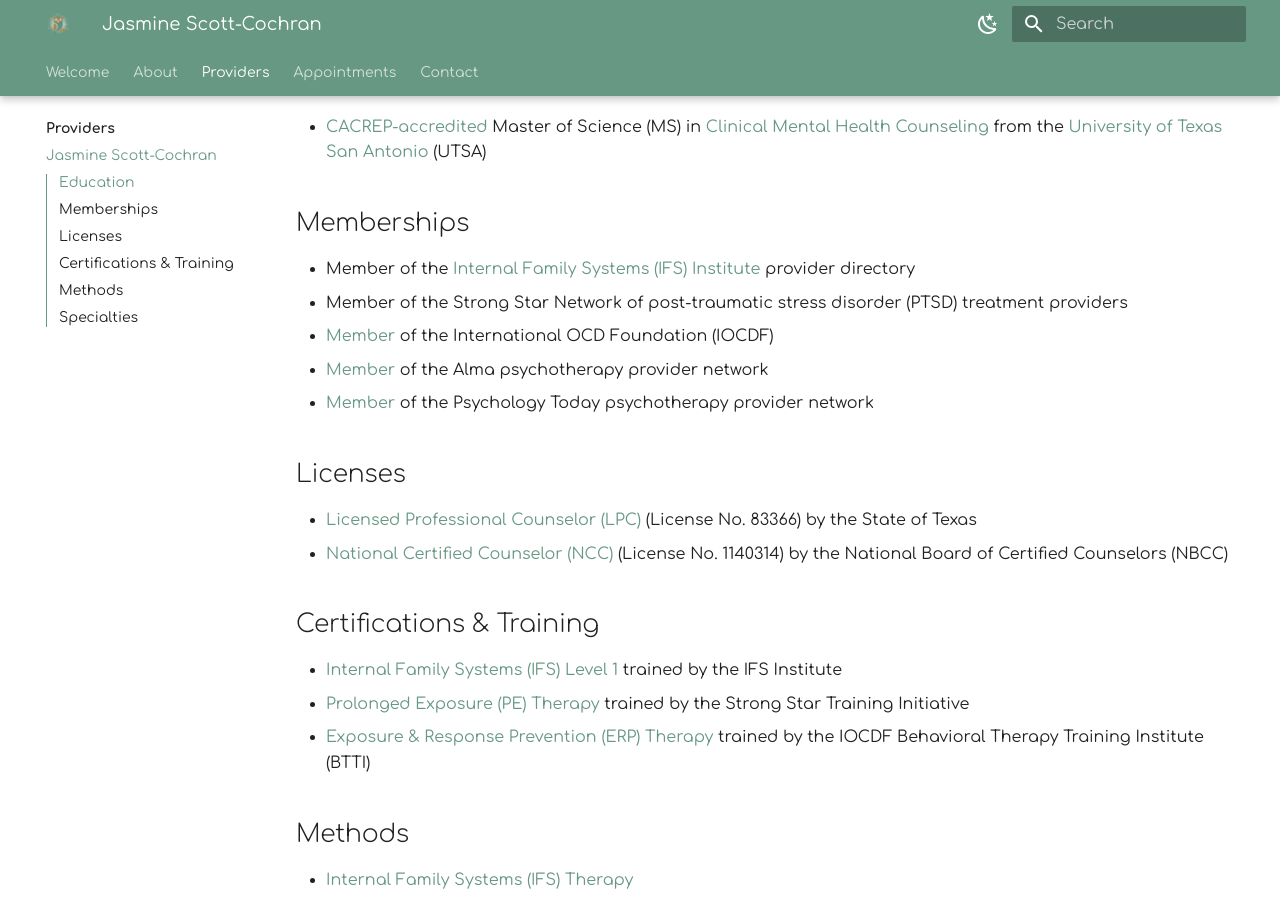
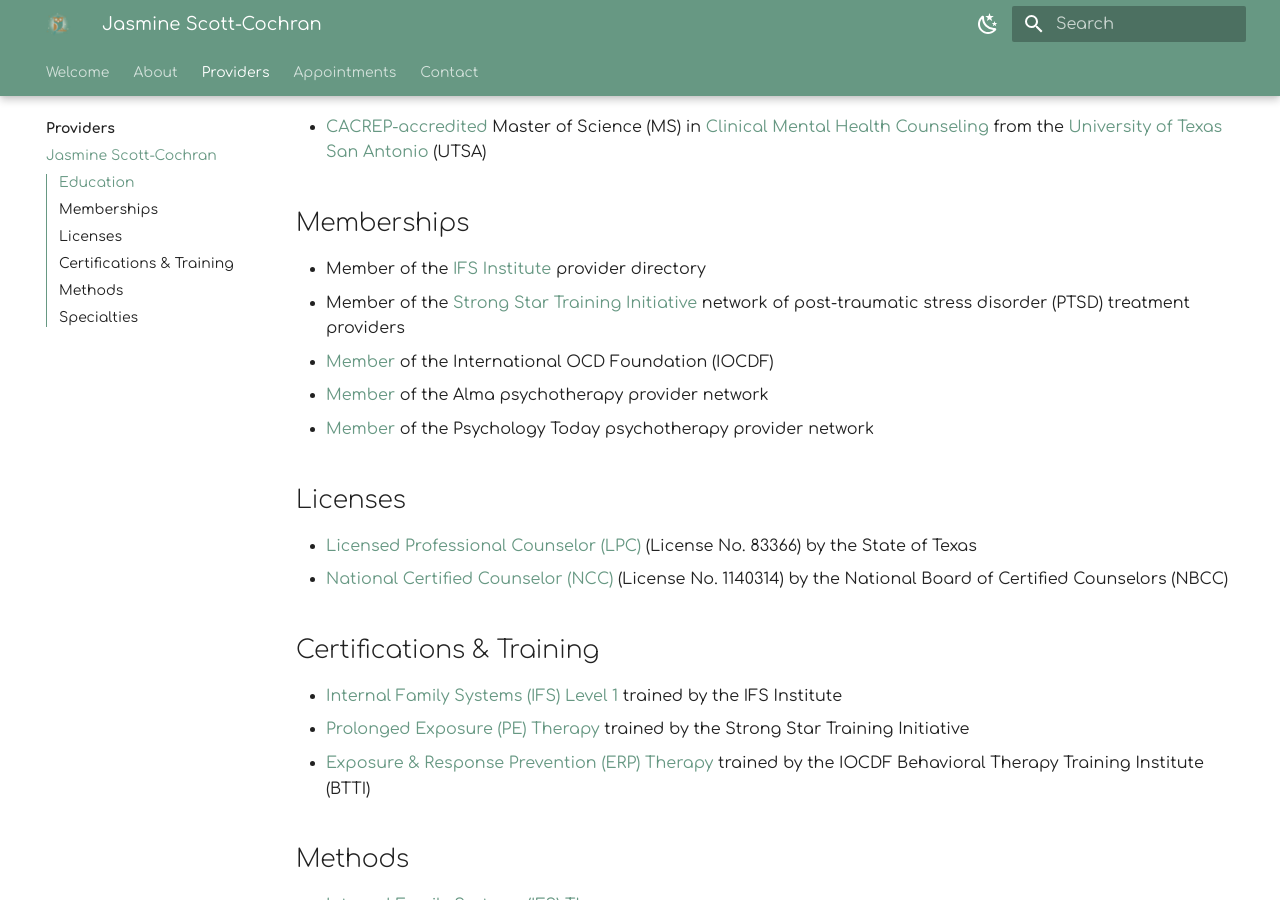
Before and after one commit to motm-therapy/website, an MkDocs documentation site: the page built from docs/providers/jasmine.md, in a window 1280 px wide and 900 px high, scrolled down 1393 px. Built offline with MkDocs 1.6.1 and Material for MkDocs 9.7.7, drawn with Linux system fonts in a browser that asks for light colours; plug-ins that fetch from the network failed and are left out.

Commit message:
Update jasmine.md

```diff
--- a/docs/providers/jasmine.md
+++ b/docs/providers/jasmine.md
@@ -29,8 +29,8 @@ As your counselor, Jasmine will use her rich behavioral-focused and integrative
 
 ## Memberships
 
-- Member of the [Internal Family Systems (IFS) Institute](https://ifs-institute.com/) provider directory
-- Member of the Strong Star Network of post-traumatic stress disorder (PTSD) treatment providers
+- Member of the [IFS Institute](https://ifs-institute.com/) provider directory
+- Member of the [Strong Star Training Initiative](https://strongstartraining.org/) network of post-traumatic stress disorder (PTSD) treatment providers
 - [Member](https://motmtherapy.com/iocdf) of the International OCD Foundation (IOCDF)
 - [Member](https://motmtherapy.com/alma) of the Alma psychotherapy provider network
 - [Member](https://motmtherapy.com/psychology-today) of the Psychology Today psychotherapy provider network
```
